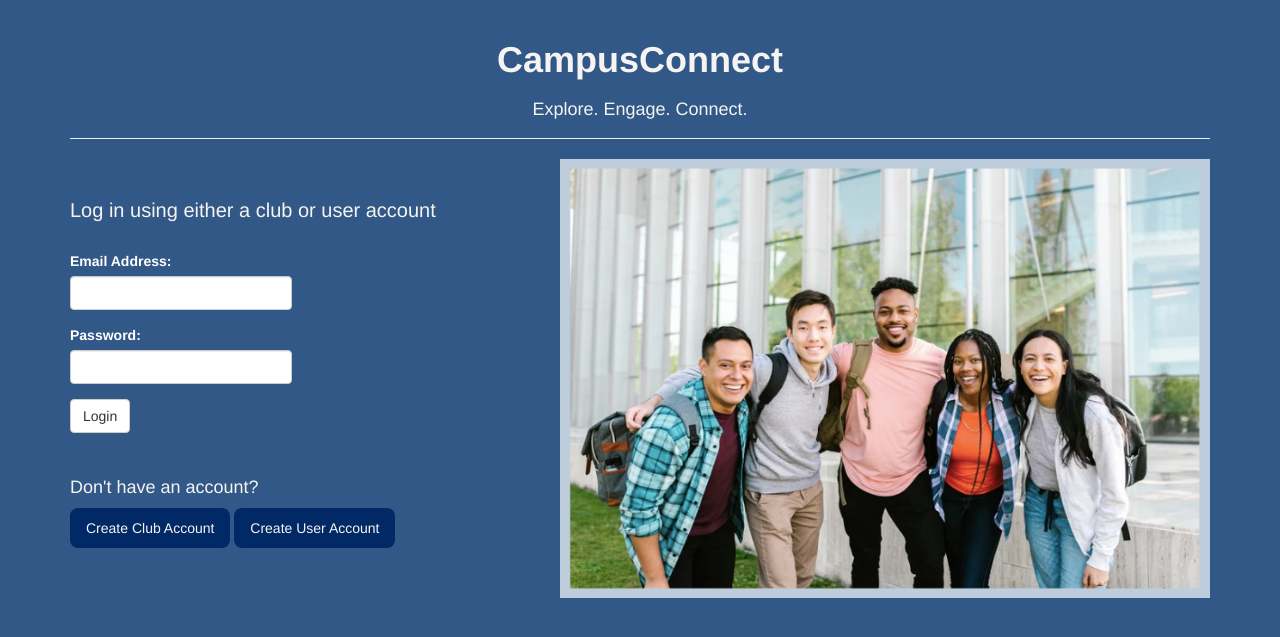
After one commit to ECE444-2023Fall/project-1-web-application-design-group20-commitcartel, a Flask app: page /login in a window 1280 px wide. The commit adds this page. Shown: the top 637 px of the page. Run offline with Flask 3, Linux system fonts and the light colour scheme; some libraries are stand-ins or nearby versions.

Commit message:
Created UI for login page, modified links in create_club.html and create_user_account.html to correctly link to login page

```diff
--- a/routes/user_auth_routes.py
+++ b/routes/user_auth_routes.py
@@ -30,7 +30,7 @@ def login():
                 session['is_user'] = True
                 session['user_id'] = str(user_data['_id'])
                 # Redirect to where needed
-                return redirect(url_for('/explore'))
+                return redirect(url_for('explore'))
 
         success, club_data = get_data_one("Clubs", {"email": email}, {'_id': 1, 'email': 1, 'password': 1})
 
--- a/templates/create_club.html
+++ b/templates/create_club.html
@@ -22,6 +22,6 @@
 
 <center><label style="color:#f6f4f3;"> {{ wtf.quick_form(form) }} </label></center>
 <br>
-<center><p>Already have an account? <u><a href="http://127.0.0.1:5001/" style="color:#f6f4f3;"> Log in</a></u></p></center>
+<center><p>Already have an account? <u><a href="/login" style="color:#f6f4f3;"> Log in</a></u></p></center>
 
 {% endblock %}
--- a/templates/create_user_account.html
+++ b/templates/create_user_account.html
@@ -19,5 +19,5 @@
 </div>
 <center><label style="color:#f6f4f3;"> {{ wtf.quick_form(form) }} </label></center>
 <br>
-<center><p>Already have an account? <u><a href="{{ url_for('explore') }}" style="color:#f6f4f3;">Log in</a></u></p></center>
+<center><p>Already have an account? <u><a href="/login" style="color:#f6f4f3;">Log in</a></u></p></center>
 {% endblock %}
--- /dev/null
+++ b/templates/login.html
@@ -0,0 +1,74 @@
+{% extends "base2.html" %}
+{% import "bootstrap/wtf.html" as wtf %}
+
+{% block title %}Flasky{% endblock %}
+
+{% block page_content %}
+
+<style>
+    body {background-color: #315887;}
+    h1   {color: #f6f4f3;}
+    h2   {
+        color: #f6f4f3;
+        font-size: 20px;
+        }
+    h3   {
+        color: #f6f4f3;
+        font-size: 18px;
+        }
+    p    {
+        color: #f6f4f3;
+    }
+    .help-block {color: #ffffff !important;}
+    .control-label {color: #ffffff !important;}
+    .alignright {float: right;}
+    .button-1 {
+        background-color: #012966;
+        border-radius: 8px;
+        border-style: none;
+        box-sizing: border-box;
+        color: #FFFFFF;
+        cursor: pointer;
+        display: inline-block;
+        font-family: "Haas Grot Text R Web", "Helvetica Neue", Helvetica, Arial, sans-serif;
+        font-size: 14px;
+        font-weight: 500;
+        height: 40px;
+        line-height: 20px;
+        list-style: none;
+        margin: 0;
+        outline: none;
+        padding: 10px 16px;
+        position: relative;
+        text-align: center;
+        text-decoration: none;
+        transition: color 100ms;
+        vertical-align: baseline;
+        user-select: none;
+        -webkit-user-select: none;
+        touch-action: manipulation;
+}
+
+.button-1:hover,
+.button-1:focus {
+  background-color: #19345d;
+}
+
+</style>
+
+<div class="page-header">
+    <h1><strong><center>CampusConnect</center></strong></h1>
+    <center><h3>Explore. Engage. Connect.</h3></center>
+</div>
+
+<img class="alignright" src= "{{url_for('static', filename='/UofTStudents.jpeg')}}" width="650" >
+<br>
+<h2>Log in using either a club or user account</h2>
+<br>
+<label style="color:#f6f4f3;"> {{ wtf.quick_form(form) }} </label>
+<br>
+<br>
+<h3>Don't have an account? </h3>
+<button class="button-1" role="button"><a href="/create_club"><p>Create Club Account</p></a></button> <button class="button-1" role="button"><a href="/create_user_account"><p>Create User Account</p></a></button>
+
+{% endblock %}
```
Also changed, not shown: static/UofTStudents.jpeg (added).
